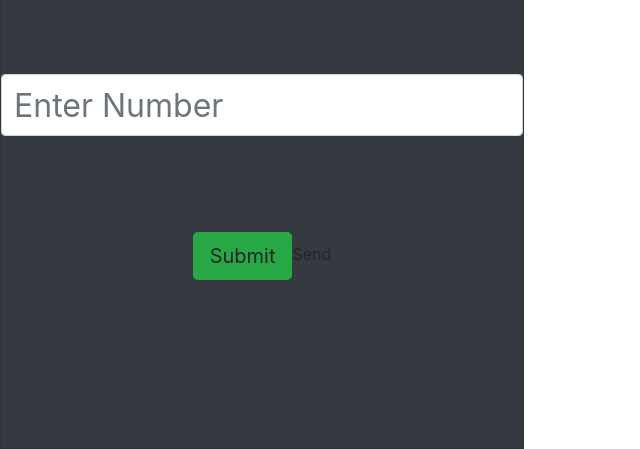
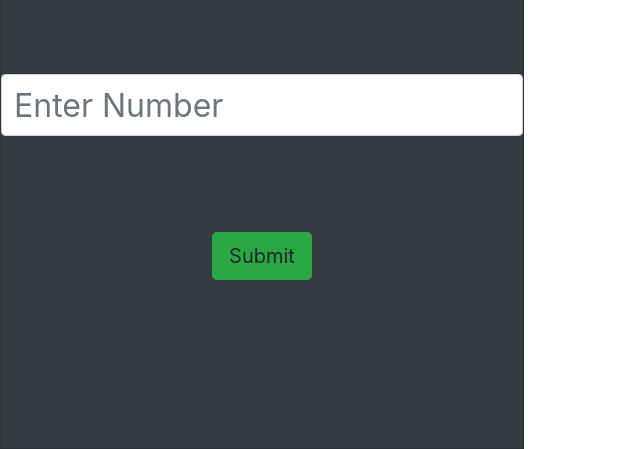
Before and after one commit to ankitjee/whatsapp, a plain HTML site: page index.html in a window 1280 px wide. Shown: the part 351-800 px from the top of the page, without its empty margins (0-640 px from the left). Drawn offline with nearby package versions, Linux system fonts and the light colour scheme.

Commit message:
Update index.html

```diff
--- a/index.html
+++ b/index.html
@@ -15,7 +15,7 @@
         <div class="card-text">
             <form>
                 <input type="tel" class="form-control my-5 mx-auto" id="num" style="font-size: 2rem; max-width: max-content;" placeholder="Enter Number">
-                <input type="submit" class="btn btn-lg bg-success mx-auto my-5" id="send" style="max-width: fit-content;">Send</button>
+                <input type="submit" class="btn btn-lg bg-success mx-auto my-5" id="send" style="max-width: fit-content;">
             </form>
         </div>
 
```
